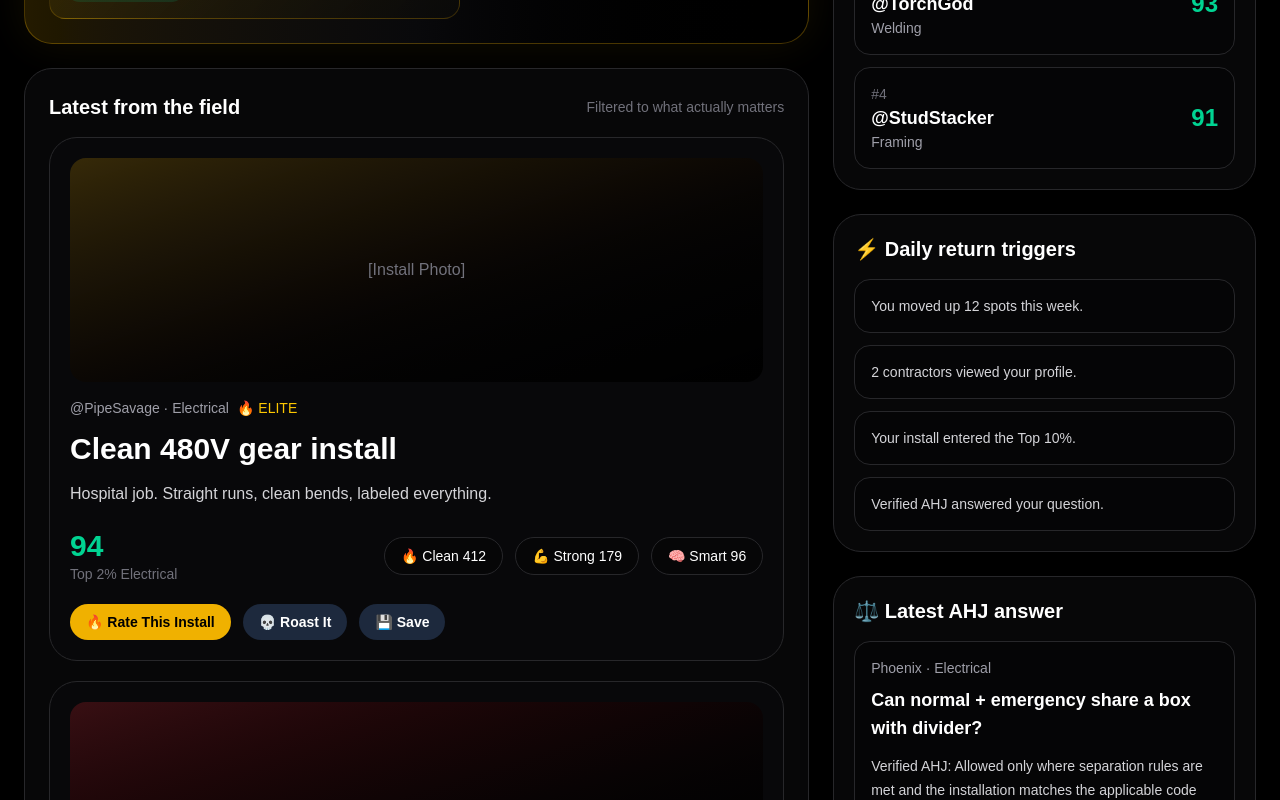
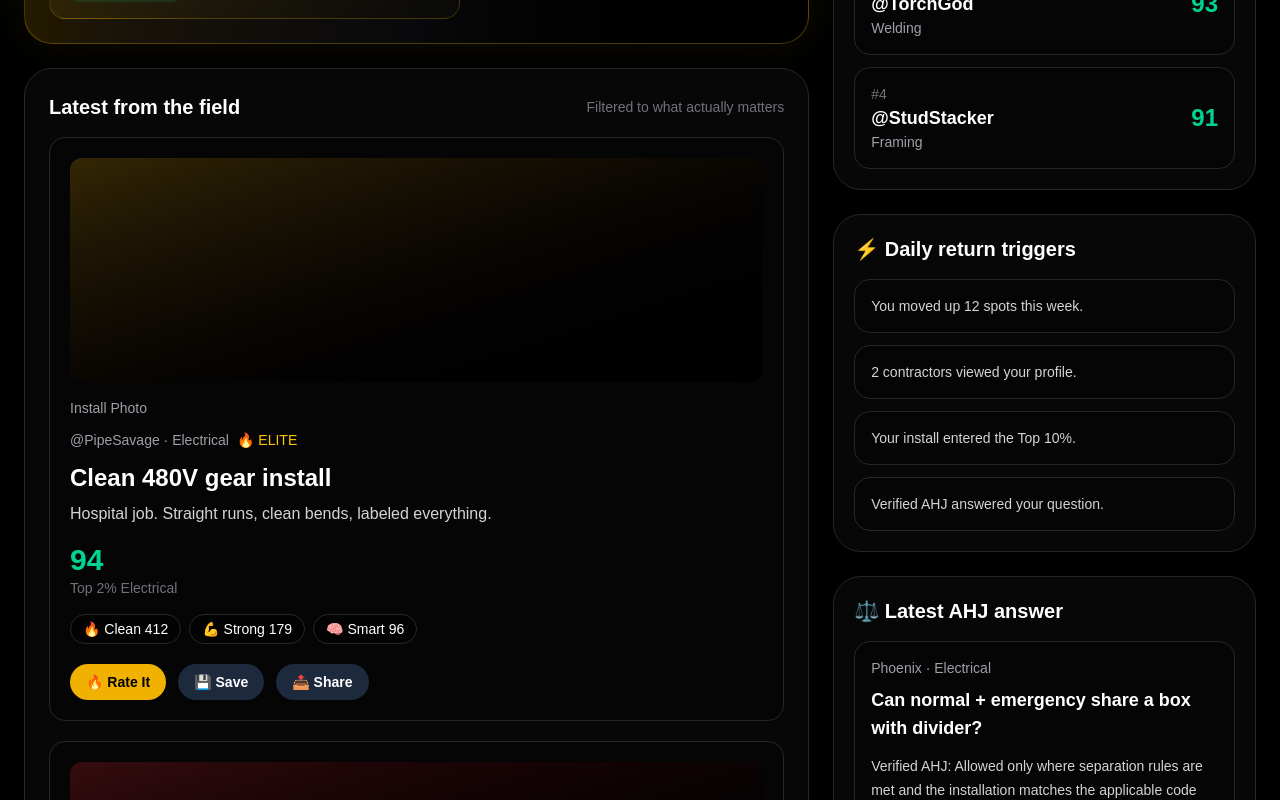
Before and after one commit to drewsteinmetz/trdwrk, a Next.js app: page / in a window 1280 px wide. Shown: the part 460-1260 px from the top of the page. Built offline with nearby package versions, Linux system fonts and the light colour scheme.

Commit message:
Extract FeedCard component

```diff
--- a/components/FeedPage.tsx
+++ b/components/FeedPage.tsx
@@ -1,3 +1,4 @@
+import FeedCard from "./shared/FeedCard";
 import PortfolioCard from "./shared/PortfolioCard";
 import Badge from "./shared/Badge";
 import ActionBtn from "./shared/ActionBtn";
@@ -151,73 +152,6 @@ function AlertLine({ text }: { text: string }) {
         </div>
     );
 }
-function FeedCard({
-    imageLabel,
-    user,
-    trade,
-    badge,
-    badgeColor,
-    title,
-    desc,
-    score,
-    scoreColor,
-    scoreSub,
-    reactions,
-    gradient,
-}: {
-    imageLabel: string;
-    user: string;
-    trade: string;
-    badge: string;
-    badgeColor: string;
-    title: string;
-    desc: string;
-    score: string;
-    scoreColor: string;
-    scoreSub: string;
-    reactions: string[];
-    gradient: string;
-}) {
-    return (
-        <div className="rounded-[28px] border border-zinc-800 bg-zinc-950/80 p-5">
-            <div
-                className={`mb-4 flex h-56 items-center justify-center rounded-2xl bg-gradient-to-br ${gradient} text-zinc-500`}
-            >
-                [{imageLabel}]
-            </div>
-
-            <div className="text-sm text-zinc-400">
-                {user} · {trade}
-                <span className={`ml-2 ${badgeColor}`}>{badge}</span>
-            </div>
-
-            <h3 className="mt-3 text-3xl font-black leading-tight">{title}</h3>
-
-            <p className="mt-3 max-w-3xl text-base leading-7 text-zinc-300">{desc}</p>
-
-            <div className="mt-5 flex flex-col gap-4 md:flex-row md:items-center md:justify-between">
-                <div>
-                    <div className={`text-3xl font-black ${scoreColor}`}>{score}</div>
-                    <div className="text-sm text-zinc-500">{scoreSub}</div>
-                </div>
-
-                <div className="flex flex-wrap gap-3 text-sm">
-                    {reactions.map((r) => (
-                        <div key={r} className="rounded-full border border-zinc-800 bg-black/30 px-4 py-2">
-                            {r}
-                        </div>
-                    ))}
-                </div>
-            </div>
-
-            <div className="mt-5 flex flex-wrap gap-3">
-                <ActionBtn label="🔥 Rate This Install" />
-                <ActionBtn label="💀 Roast It" secondary />
-                <ActionBtn label="💾 Save" secondary />
-            </div>
-        </div>
-    );
-}
 function LeaderboardRow({
     place,
     user,
--- /dev/null
+++ b/components/shared/FeedCard.tsx
@@ -0,0 +1,72 @@
+import ActionBtn from "./ActionBtn";
+
+type FeedCardProps = {
+    imageLabel: string;
+    user: string;
+    trade: string;
+    badge: string;
+    badgeColor: string;
+    title: string;
+    desc: string;
+    score: string;
+    scoreColor: string;
+    scoreSub: string;
+    reactions: string[];
+    gradient: string;
+};
+
+export default function FeedCard({
+    imageLabel,
+    user,
+    trade,
+    badge,
+    badgeColor,
+    title,
+    desc,
+    score,
+    scoreColor,
+    scoreSub,
+    reactions,
+    gradient,
+}: FeedCardProps) {
+    return (
+        <div className="rounded-2xl border border-zinc-800 bg-black/30 p-5">
+            <div className={`mb-4 h-56 rounded-xl bg-gradient-to-br ${gradient}`} />
+
+            <div className="text-sm text-zinc-400">
+                {imageLabel}
+            </div>
+
+            <div className="mt-3 text-sm text-zinc-400">
+                {user} · {trade}
+                <span className={`ml-2 ${badgeColor}`}>{badge}</span>
+            </div>
+
+            <h3 className="mt-3 text-2xl font-black">{title}</h3>
+
+            <p className="mt-2 text-zinc-300">{desc}</p>
+
+            <div className="mt-4">
+                <div className={`text-3xl font-black ${scoreColor}`}>{score}</div>
+                <div className="text-sm text-zinc-500">{scoreSub}</div>
+            </div>
+
+            <div className="mt-4 flex flex-wrap gap-2 text-sm">
+                {reactions.map((reaction) => (
+                    <span
+                        key={reaction}
+                        className="rounded-full border border-zinc-800 bg-black/30 px-3 py-1"
+                    >
+                        {reaction}
+                    </span>
+                ))}
+            </div>
+
+            <div className="mt-5 flex flex-wrap gap-3">
+                <ActionBtn label="🔥 Rate It" />
+                <ActionBtn label="💾 Save" secondary />
+                <ActionBtn label="📤 Share" secondary />
+            </div>
+        </div>
+    );
+}
```
